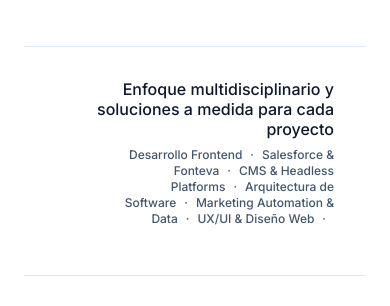
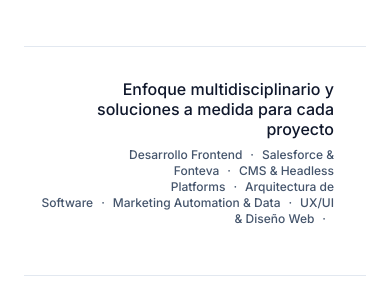
Before and after one commit to claxespinosa/portafolio, a Next.js app: page / in a window 390 px wide. Both pictures are taken after a click on the button "Abrir menú". Shown: the part 336-642 px from the top of the page. Built offline with nearby package versions, Linux system fonts and the light colour scheme; no server answers.

Commit message:
menu pad

```diff
--- a/src/components/layout/Navbar.tsx
+++ b/src/components/layout/Navbar.tsx
@@ -113,7 +113,7 @@ export default function Navbar() {
             Hablemos
           </a>
           </div>
-          <div className="p-8 border-t border-t-slate-200 flex flex-col items-end text-right w-full">
+          <div className="p-8 pl-4 border-t border-t-slate-200 flex flex-col items-end text-right w-full">
             <p className="text-x md:text-x font-medium mb-2 text-slate-00 max-w-2xl leading-tight">
               Enfoque multidisciplinario y soluciones a medida para cada proyecto
             </p>
```
